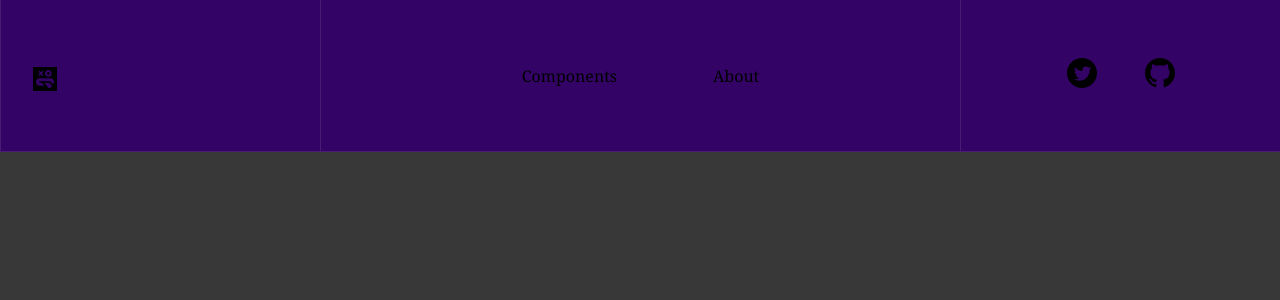
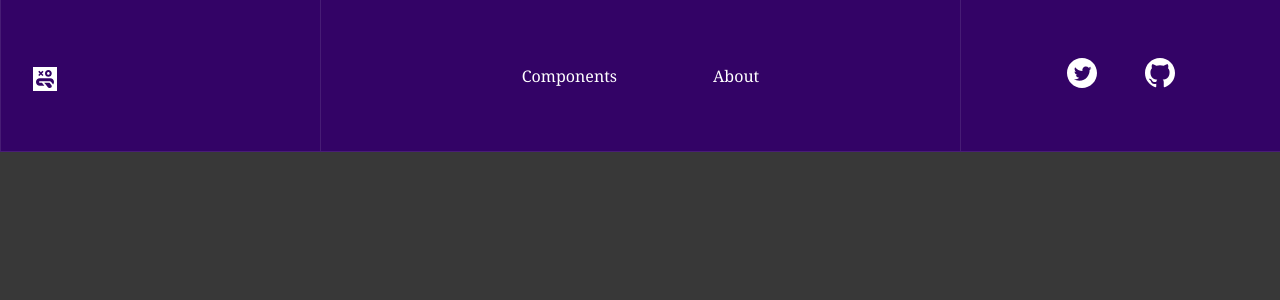
Before and after one commit to WalidMorocco/react-components-library-v1, a React (Create React App) app: page / in a window 1280 px wide. Shown: the top 300 px of the page. Built offline with nearby package versions, Linux system fonts and the light colour scheme.

Commit message:
logo colors fixed

```diff
--- a/src/components/Navbar/Navbar.jsx
+++ b/src/components/Navbar/Navbar.jsx
@@ -5,7 +5,7 @@ export const Navbar = () => {
         <nav>
             <div id="nav-logo-section" className="nav-section">
                 <a href='#'>
-                    <svg xmlns="http://www.w3.org/2000/svg" width="24" height="24" viewBox="0 0 24 24"><path d="M15.375 7.688c-.724 0-1.313-.589-1.313-1.313s.589-1.313 1.313-1.313 1.313.589 1.313 1.313-.589 1.313-1.313 1.313zm8.625-7.688v24h-24v-24h24zm-3.896 17.406c.55-.652.896-1.485.896-2.406 0-2.072-1.679-3.751-3.75-3.751h-10.5c-2.071.001-3.75 1.679-3.75 3.751 0 2.071 1.679 3.75 3.75 3.75h4.605c-.857-1.054-2.458-3-2.458-3h-2.147c-.414 0-.75-.336-.75-.75s.336-.75.749-.75h9.96c.669 0 1.05.186 1.472.718.722.909 1.879 2.372 1.923 2.438zm-1.799.628c-1.141-1.48-1.805-2.277-1.805-2.277h-5.25s1.905 2.316 3.017 3.708c.871 1.091 1.518 1.535 2.597 1.535 1.057 0 1.886-.799 1.886-1.731 0-.405-.137-.834-.445-1.235zm-11.491-11.659l-1.564 1.564 1.06 1.061 1.564-1.564 1.565 1.564 1.062-1.06-1.565-1.565 1.564-1.564-1.061-1.061-1.564 1.565-1.565-1.565-1.06 1.06 1.564 1.565zm8.561 3.375c1.86 0 3.375-1.515 3.375-3.375s-1.515-3.375-3.375-3.375c-1.862 0-3.375 1.515-3.375 3.375s1.513 3.375 3.375 3.375z"/></svg>
+                    <svg id='social-logo' xmlns="http://www.w3.org/2000/svg" width="24" height="24" viewBox="0 0 24 24"><path d="M15.375 7.688c-.724 0-1.313-.589-1.313-1.313s.589-1.313 1.313-1.313 1.313.589 1.313 1.313-.589 1.313-1.313 1.313zm8.625-7.688v24h-24v-24h24zm-3.896 17.406c.55-.652.896-1.485.896-2.406 0-2.072-1.679-3.751-3.75-3.751h-10.5c-2.071.001-3.75 1.679-3.75 3.751 0 2.071 1.679 3.75 3.75 3.75h4.605c-.857-1.054-2.458-3-2.458-3h-2.147c-.414 0-.75-.336-.75-.75s.336-.75.749-.75h9.96c.669 0 1.05.186 1.472.718.722.909 1.879 2.372 1.923 2.438zm-1.799.628c-1.141-1.48-1.805-2.277-1.805-2.277h-5.25s1.905 2.316 3.017 3.708c.871 1.091 1.518 1.535 2.597 1.535 1.057 0 1.886-.799 1.886-1.731 0-.405-.137-.834-.445-1.235zm-11.491-11.659l-1.564 1.564 1.06 1.061 1.564-1.564 1.565 1.564 1.062-1.06-1.565-1.565 1.564-1.564-1.061-1.061-1.564 1.565-1.565-1.565-1.06 1.06 1.564 1.565zm8.561 3.375c1.86 0 3.375-1.515 3.375-3.375s-1.515-3.375-3.375-3.375c-1.862 0-3.375 1.515-3.375 3.375s1.513 3.375 3.375 3.375z"/></svg>
                 </a>
             </div>
             <div id="nav-link-section" className="nav-section">
@@ -14,10 +14,10 @@ export const Navbar = () => {
             </div>
             <div id="nav-social-section" className="nav-section">
                 <a href='#'>
-                <svg xmlns="http://www.w3.org/2000/svg" width="30" height="30" viewBox="0 0 24 24"><path d="M12 0c-6.627 0-12 5.373-12 12s5.373 12 12 12 12-5.373 12-12-5.373-12-12-12zm6.066 9.645c.183 4.04-2.83 8.544-8.164 8.544-1.622 0-3.131-.476-4.402-1.291 1.524.18 3.045-.244 4.252-1.189-1.256-.023-2.317-.854-2.684-1.995.451.086.895.061 1.298-.049-1.381-.278-2.335-1.522-2.304-2.853.388.215.83.344 1.301.359-1.279-.855-1.641-2.544-.889-3.835 1.416 1.738 3.533 2.881 5.92 3.001-.419-1.796.944-3.527 2.799-3.527.825 0 1.572.349 2.096.907.654-.128 1.27-.368 1.824-.697-.215.671-.67 1.233-1.263 1.589.581-.07 1.135-.224 1.649-.453-.384.578-.87 1.084-1.433 1.489z"/></svg>
+                    <svg id='social-logo' xmlns="http://www.w3.org/2000/svg" width="30" height="30" viewBox="0 0 24 24"><path d="M12 0c-6.627 0-12 5.373-12 12s5.373 12 12 12 12-5.373 12-12-5.373-12-12-12zm6.066 9.645c.183 4.04-2.83 8.544-8.164 8.544-1.622 0-3.131-.476-4.402-1.291 1.524.18 3.045-.244 4.252-1.189-1.256-.023-2.317-.854-2.684-1.995.451.086.895.061 1.298-.049-1.381-.278-2.335-1.522-2.304-2.853.388.215.83.344 1.301.359-1.279-.855-1.641-2.544-.889-3.835 1.416 1.738 3.533 2.881 5.92 3.001-.419-1.796.944-3.527 2.799-3.527.825 0 1.572.349 2.096.907.654-.128 1.27-.368 1.824-.697-.215.671-.67 1.233-1.263 1.589.581-.07 1.135-.224 1.649-.453-.384.578-.87 1.084-1.433 1.489z"/></svg>
                 </a>
                 <a href='#'>
-                    <svg xmlns="http://www.w3.org/2000/svg" width="30" height="30" viewBox="0 0 24 24"><path d="M12 0c-6.626 0-12 5.373-12 12 0 5.302 3.438 9.8 8.207 11.387.599.111.793-.261.793-.577v-2.234c-3.338.726-4.033-1.416-4.033-1.416-.546-1.387-1.333-1.756-1.333-1.756-1.089-.745.083-.729.083-.729 1.205.084 1.839 1.237 1.839 1.237 1.07 1.834 2.807 1.304 3.492.997.107-.775.418-1.305.762-1.604-2.665-.305-5.467-1.334-5.467-5.931 0-1.311.469-2.381 1.236-3.221-.124-.303-.535-1.524.117-3.176 0 0 1.008-.322 3.301 1.23.957-.266 1.983-.399 3.003-.404 1.02.005 2.047.138 3.006.404 2.291-1.552 3.297-1.23 3.297-1.23.653 1.653.242 2.874.118 3.176.77.84 1.235 1.911 1.235 3.221 0 4.609-2.807 5.624-5.479 5.921.43.372.823 1.102.823 2.222v3.293c0 .319.192.694.801.576 4.765-1.589 8.199-6.086 8.199-11.386 0-6.627-5.373-12-12-12z"/></svg>
+                    <svg id='social-logo' xmlns="http://www.w3.org/2000/svg" width="30" height="30" viewBox="0 0 24 24"><path d="M12 0c-6.626 0-12 5.373-12 12 0 5.302 3.438 9.8 8.207 11.387.599.111.793-.261.793-.577v-2.234c-3.338.726-4.033-1.416-4.033-1.416-.546-1.387-1.333-1.756-1.333-1.756-1.089-.745.083-.729.083-.729 1.205.084 1.839 1.237 1.839 1.237 1.07 1.834 2.807 1.304 3.492.997.107-.775.418-1.305.762-1.604-2.665-.305-5.467-1.334-5.467-5.931 0-1.311.469-2.381 1.236-3.221-.124-.303-.535-1.524.117-3.176 0 0 1.008-.322 3.301 1.23.957-.266 1.983-.399 3.003-.404 1.02.005 2.047.138 3.006.404 2.291-1.552 3.297-1.23 3.297-1.23.653 1.653.242 2.874.118 3.176.77.84 1.235 1.911 1.235 3.221 0 4.609-2.807 5.624-5.479 5.921.43.372.823 1.102.823 2.222v3.293c0 .319.192.694.801.576 4.765-1.589 8.199-6.086 8.199-11.386 0-6.627-5.373-12-12-12z"/></svg>
                 </a>
             </div>
         </nav>
--- a/src/components/Navbar/styles.css
+++ b/src/components/Navbar/styles.css
@@ -9,7 +9,7 @@
 
 a {
     text-decoration: none;
-    color: black;
+    color: white;
 }
 
 body {
@@ -52,3 +52,8 @@ nav > .nav-section {
     justify-content: flex-start;
     font-size: 2.5rem;
 }
+
+#social-logo {
+    -webkit-filter: invert(1);
+    filter: invert(1);
+}
```
